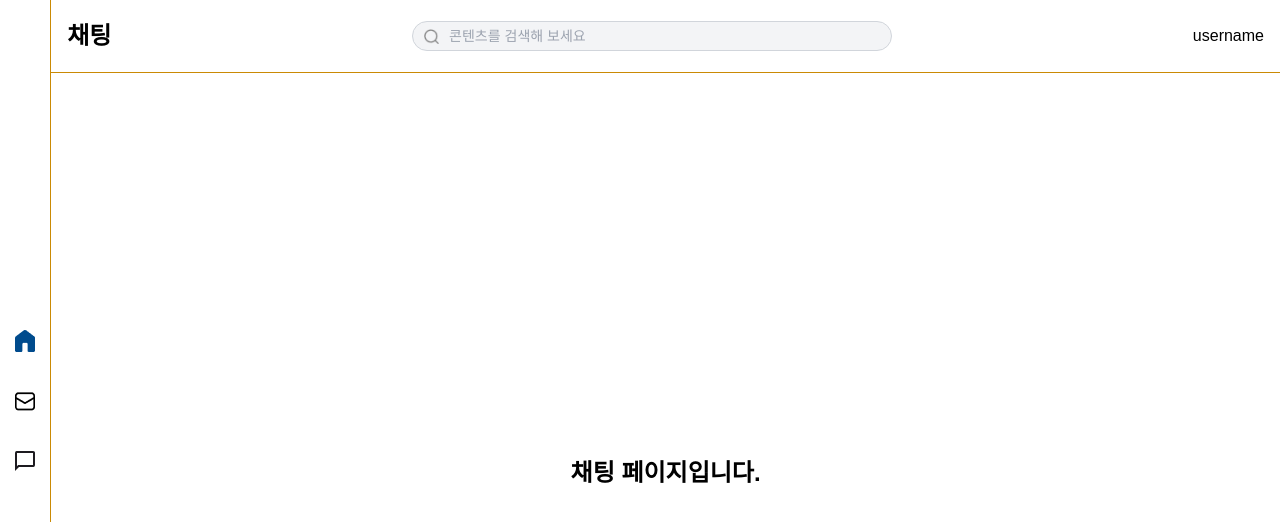
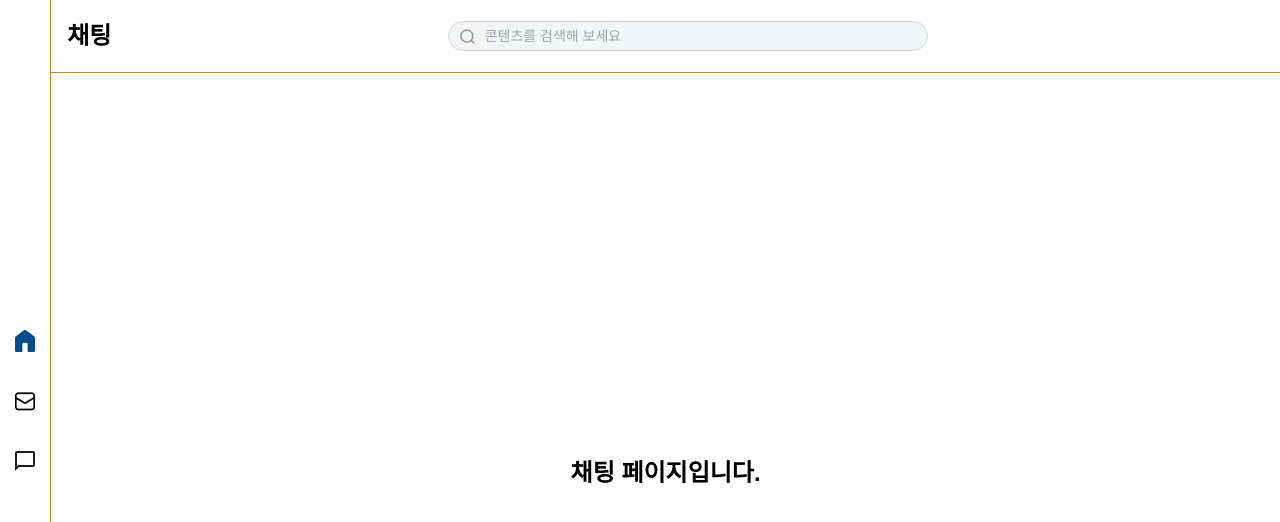
Before and after one commit to aotoyae/sainti, a Next.js app: page /chat in a window 1280 px wide. Shown: the top 522 px of the page. Built offline with nearby package versions, Linux system fonts and the light colour scheme.

Commit message:
feat: 로그인 시, 상단에 username 표시

```diff
--- a/src/app/(nav)/layout.tsx
+++ b/src/app/(nav)/layout.tsx
@@ -4,6 +4,7 @@ import Image from 'next/image';
 import Link from 'next/link';
 import { useEffect, useState } from 'react';
 import { usePathname, useRouter } from 'next/navigation';
+import useAuthStore from '@/store/store';
 
 export default function NavLayout({
   children,
@@ -12,6 +13,7 @@ export default function NavLayout({
 }>) {
   const [title, setTitle] = useState('홈');
   const [isLoading, setIsLoading] = useState(false);
+  const userId = useAuthStore((state) => state.userId);
   const router = useRouter();
   const pathname = usePathname();
 
@@ -30,7 +32,7 @@ export default function NavLayout({
     setIsLoading(false);
   }, [pathname]);
 
-  const handleRoute = (title: string, link: string) => {
+  const handleRoute = (link: string) => {
     setIsLoading(true);
     router.push(`/${link}`);
   };
@@ -40,7 +42,7 @@ export default function NavLayout({
       <nav className="w-[4vw] h-[100vh] border-r border-solid border-yellow-600">
         <ul className="h-full flex flex-col justify-center items-center gap-10">
           {menus.map((menu, idx) => (
-            <li key={idx} onClick={() => handleRoute(menu.title, menu.link)}>
+            <li key={idx} onClick={() => handleRoute(menu.link)}>
               <Link href={`/${menu.link}`}>
                 <Image
                   src={menu.src}
@@ -70,7 +72,7 @@ export default function NavLayout({
               className="w-[480px] p-1 pl-9 text-sm bg-gray-100 border border-solid border-gray-300 rounded-full"
             />
           </div>
-          <h3>username</h3>
+          <h3>{userId}</h3>
         </header>
         {isLoading ? (
           <div className="h-full flex justify-center items-center">
--- a/src/app/page.tsx
+++ b/src/app/page.tsx
@@ -1,12 +1,17 @@
 'use client';
 
+import useAuthStore from '@/store/store';
 import { useRouter } from 'next/navigation';
+import { useState } from 'react';
 
 export default function Home() {
+  const [userId, setUserId] = useState('');
+  const setAuthUserId = useAuthStore((state) => state.setUserId);
   const router = useRouter();
 
   const handleLogin = (e: React.FormEvent) => {
     e.preventDefault();
+    setAuthUserId(userId);
     router.push('/home');
   };
 
@@ -21,6 +26,8 @@ export default function Home() {
           <input
             id="id"
             type="text"
+            value={userId}
+            onChange={(e) => setUserId(e.target.value)}
             placeholder="아이디를 입력하세요"
             className="p-2 border border-solid border-gray-300 rounded-md"
           />
--- a/src/store/store.ts
+++ b/src/store/store.ts
@@ -1,9 +1,9 @@
-import { Menu } from '@/utils/types';
+import { Auth } from '@/utils/types';
 import { create } from 'zustand';
 
-const useMenuStore = create<Menu>((set) => ({
-  selectedMenu: 'home',
-  setSelectedMenu: (menu) => set({ selectedMenu: menu }),
+const useAuthStore = create<Auth>((set) => ({
+  userId: null,
+  setUserId: (id) => set({ userId: id }),
 }));
 
-export default useMenuStore;
+export default useAuthStore;
--- a/src/utils/types.ts
+++ b/src/utils/types.ts
@@ -1,6 +1,6 @@
-export interface Menu {
-  selectedMenu: string;
-  setSelectedMenu: (selectedMenu: string) => void;
+export interface Auth {
+  userId: string | null;
+  setUserId: (id: string) => void;
 }
 
 export interface Data {
```
